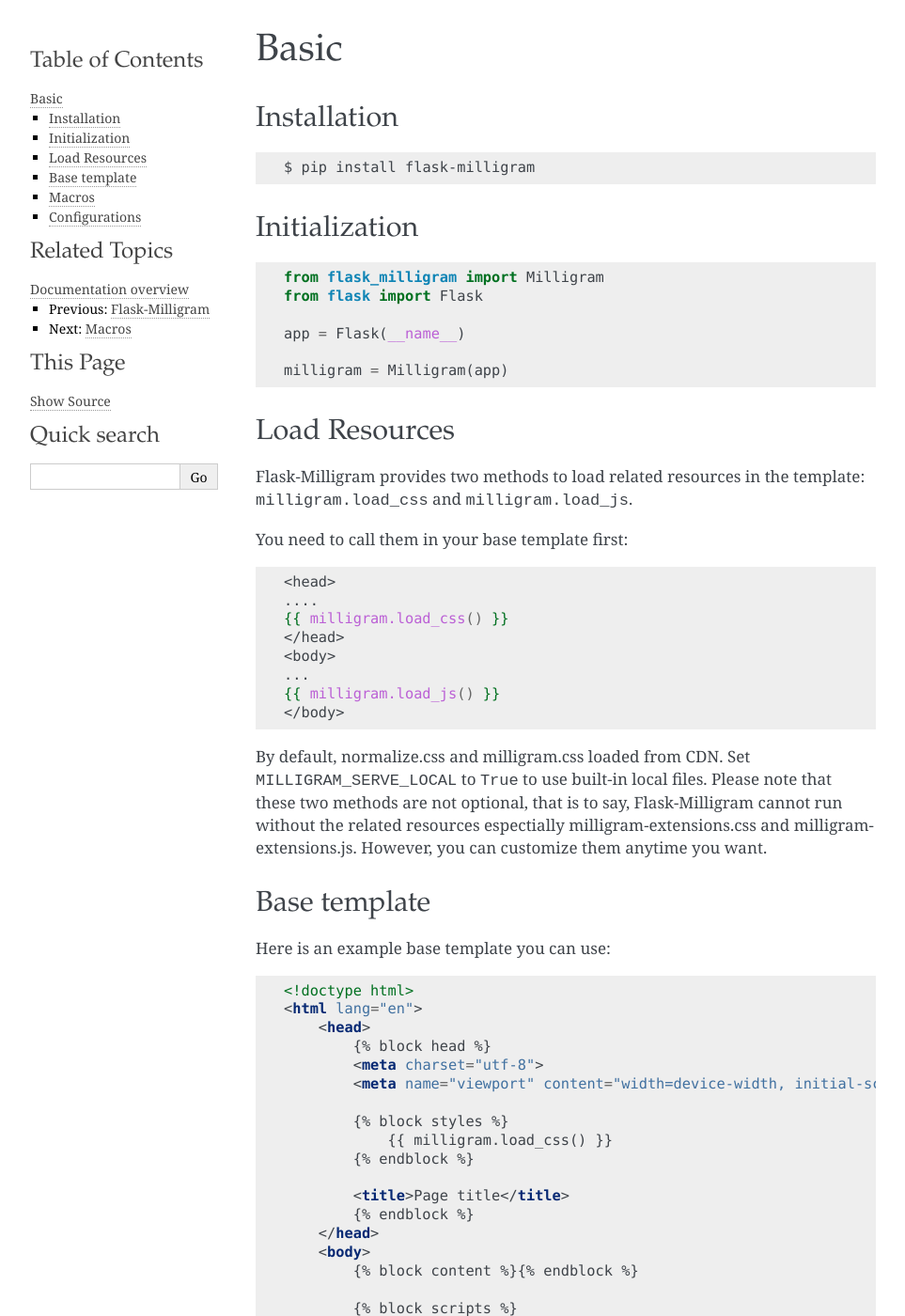
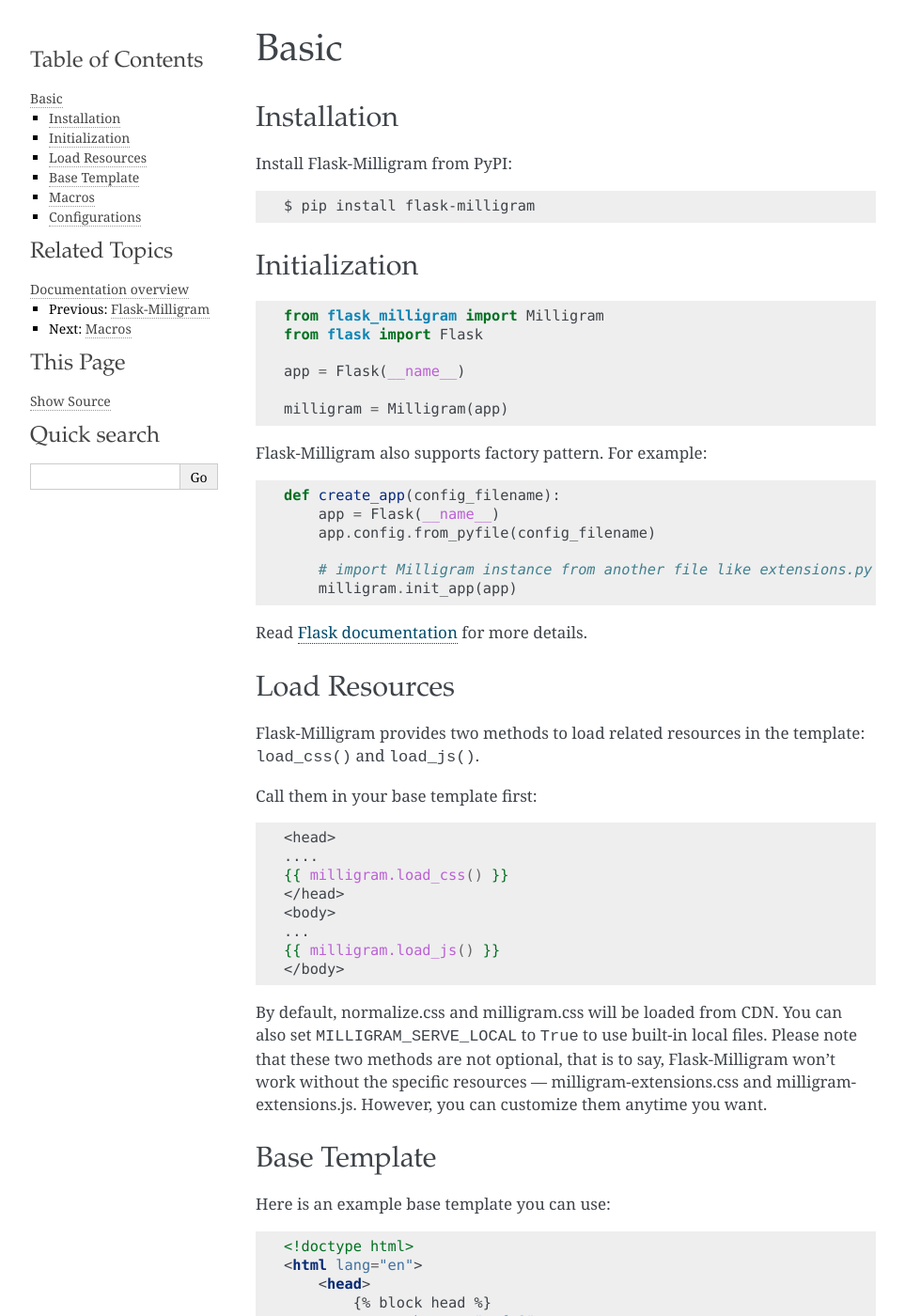
Before and after one commit to ImJuanan/flask-milligram, a Sphinx documentation site: the page built from docs/basic.rst, in a window 1280 px wide and 1400 px high. Shown: the whole window at 94% size, without its empty margins (148-1111 px from the left). Built offline with Sphinx 7.4.7, drawn with Linux system fonts in a browser that asks for light colours; pages that are not in the unit, such as notebooks, are missing from menus.

Commit message:
Add some descriptions to docs

```diff
--- a/docs/basic.rst
+++ b/docs/basic.rst
@@ -3,6 +3,8 @@
 
 Installation
 ------------
+
+Install Flask-Milligram from PyPI:
 
 .. code-block:: bash
 
@@ -21,14 +23,27 @@
 
     milligram = Milligram(app)
 
+Flask-Milligram also supports factory pattern. For example:
+
+.. code-block:: python
+
+    def create_app(config_filename):
+        app = Flask(__name__)
+        app.config.from_pyfile(config_filename)
+
+        # import Milligram instance from another file like extensions.py
+        milligram.init_app(app)
+
+Read `Flask documentation <https://flask.palletsprojects.com/en/2.0.x/patterns/appfactories/>`_ for more details.
+
 
 Load Resources
 -----------------
 
 Flask-Milligram provides two methods to load related resources in the template:
-``milligram.load_css`` and ``milligram.load_js``.
+``load_css()`` and ``load_js()``.
 
-You need to call them in your base template first:
+Call them in your base template first:
 
 .. code-block:: jinja
 
@@ -41,12 +56,12 @@
     {{ milligram.load_js() }}
     </body>
 
-By default, normalize.css and milligram.css loaded from CDN. Set ``MILLIGRAM_SERVE_LOCAL`` to ``True`` to use built-in local files.
-Please note that these two methods are not optional, that is to say, Flask-Milligram cannot run without the related resources espectially milligram-extensions.css and milligram-extensions.js.
+By default, normalize.css and milligram.css will be loaded from CDN. You can also set ``MILLIGRAM_SERVE_LOCAL`` to ``True`` to use built-in local files.
+Please note that these two methods are not optional, that is to say, Flask-Milligram won't work without the specific resources — milligram-extensions.css and milligram-extensions.js.
 However, you can customize them anytime you want.
 
 
-Base template
+Base Template
 ----------------
 
 Here is an example base template you can use:
@@ -61,7 +76,7 @@
             <meta name="viewport" content="width=device-width, initial-scale=1, shrink-to-fit=no">
 
             {% block styles %}
-                {{ milligram.load_css() }}
+            {{ milligram.load_css() }}
             {% endblock %}
 
             <title>Page title</title>
@@ -71,7 +86,7 @@
             {% block content %}{% endblock %}
 
             {% block scripts %}
-                {{ milligram.load_js() }}
+            {{ milligram.load_js() }}
             {% endblock %}
         </body>
     </html>
```
Also changed, not shown: other parts of docs/basic.rst (+2 -0 lines), README.md (+2 -0 lines), docs/index.rst (+1 -6 lines), docs/macros.rst (+5 -5 lines), examples/README.rst, 4 other files.
